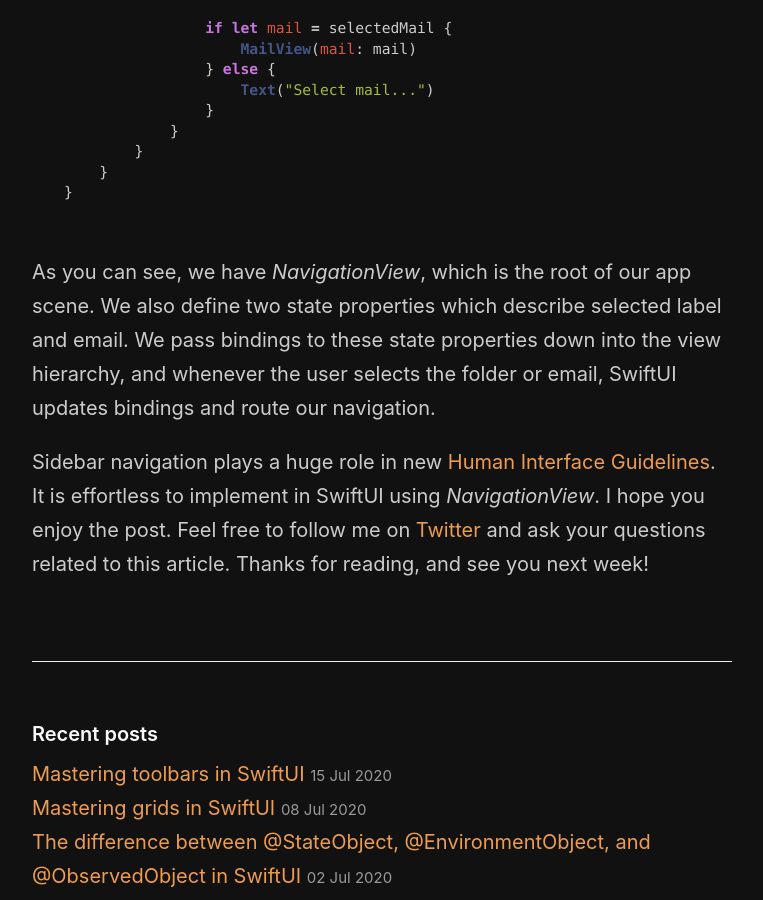
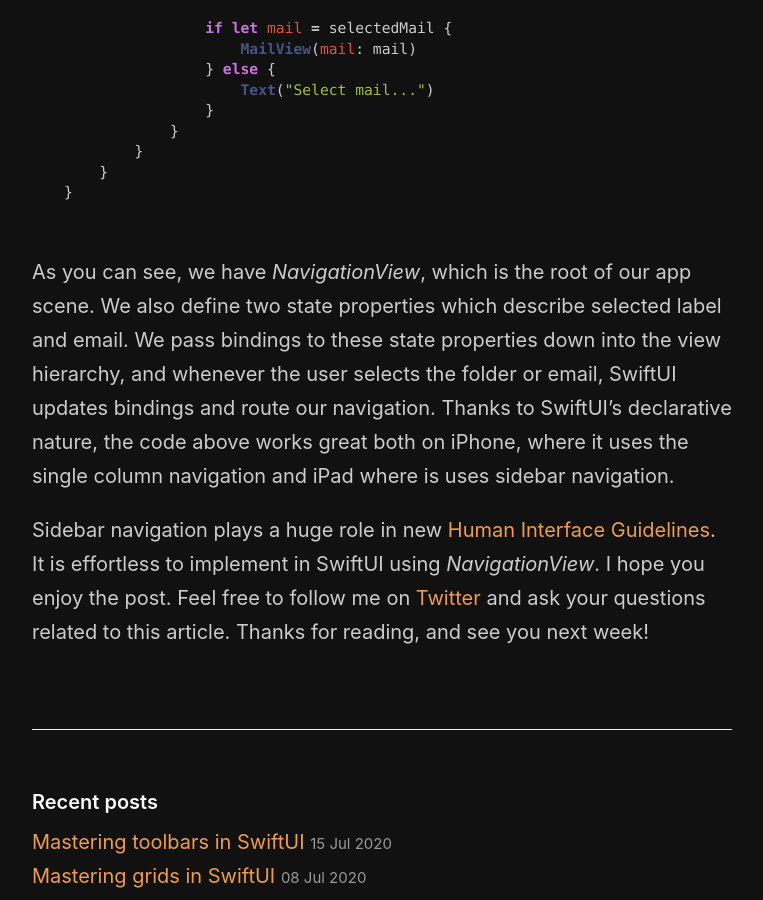
Before and after one commit to mecid/mecid.github.io, a Jekyll site: the page built from _posts/2020-07-21-sidebar-navigation-in-swiftui.md, in a window 1280 px wide and 900 px high, scrolled down 4228 px. Shown: the whole window, without its empty margins (258-1021 px from the left). Built offline with Jekyll 4.4.1, drawn with Linux system fonts in a browser that asks for light colours.

Commit message:
Update 2020-07-21-sidebar-navigation-in-swiftui.md

````diff
--- a/_posts/2020-07-21-sidebar-navigation-in-swiftui.md
+++ b/_posts/2020-07-21-sidebar-navigation-in-swiftui.md
@@ -142,6 +142,6 @@
 }
 ```
 
-As you can see, we have *NavigationView*, which is the root of our app scene. We also define two state properties which describe selected label and email. We pass bindings to these state properties down into the view hierarchy, and whenever the user selects the folder or email, SwiftUI updates bindings and route our navigation.
+As you can see, we have *NavigationView*, which is the root of our app scene. We also define two state properties which describe selected label and email. We pass bindings to these state properties down into the view hierarchy, and whenever the user selects the folder or email, SwiftUI updates bindings and route our navigation. Thanks to SwiftUI's declarative nature, the code above works great both on iPhone, where it uses the single column navigation and iPad where is uses sidebar navigation.
 
 Sidebar navigation plays a huge role in new [Human Interface Guidelines](https://developer.apple.com/design/human-interface-guidelines/ios/bars/sidebars/). It is effortless to implement in SwiftUI using *NavigationView*. I hope you enjoy the post. Feel free to follow me on [Twitter](https://twitter.com/mecid) and ask your questions related to this article. Thanks for reading, and see you next week!
````
